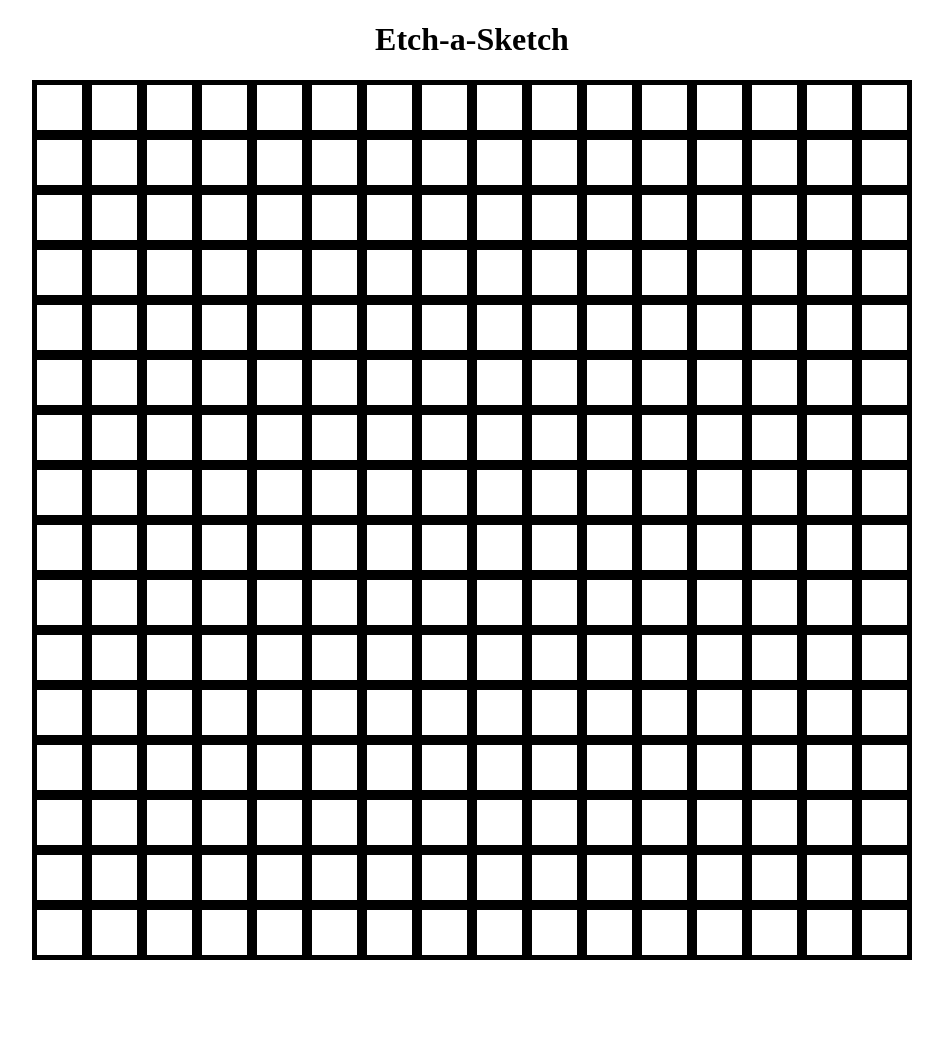
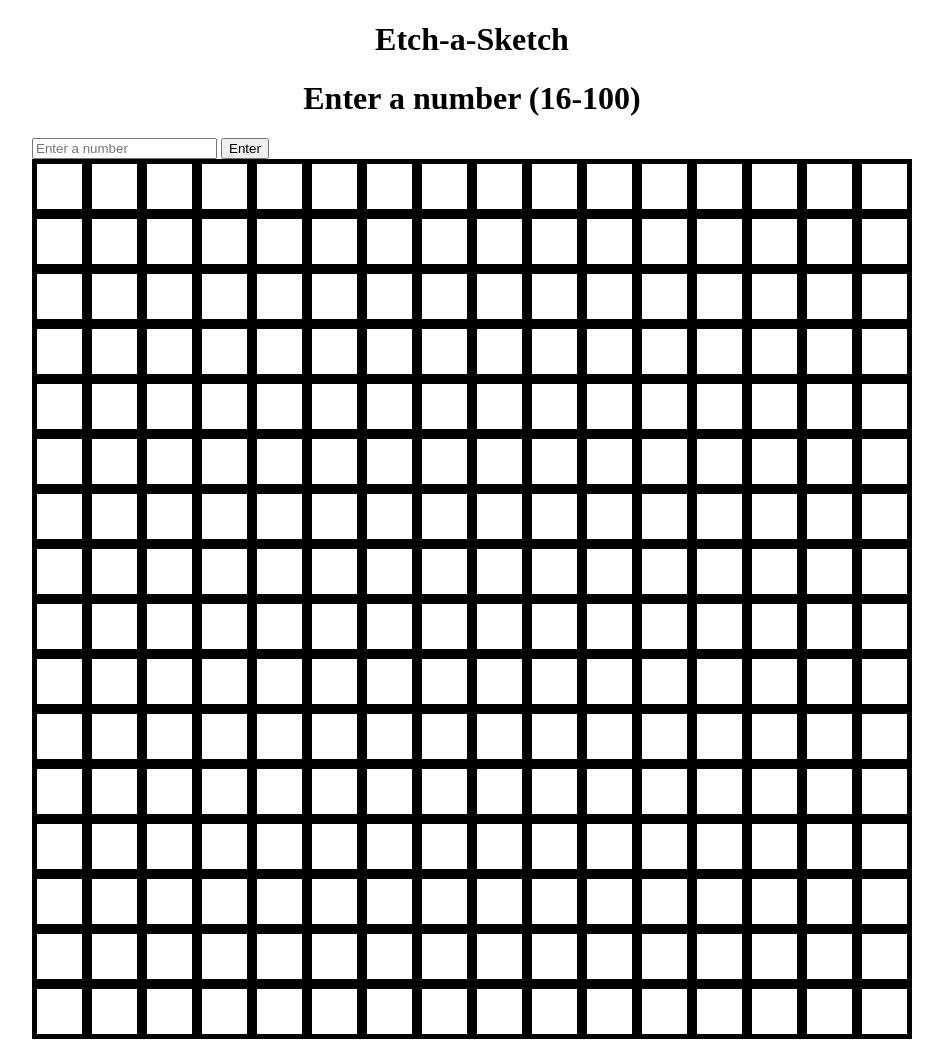
Before and after one commit to g-melling/etch-a-sketch, a plain HTML site: page etch-a-sketch.html in a window 1280 px wide. Shown: the whole page, without its empty margins (168-1111 px from the left). Before the commit the page ends 968 px from the top, so only its background shows below. Drawn offline with Linux system fonts and the light colour scheme.

Commit message:
button added

```diff
--- a/etch-a-sketch.html
+++ b/etch-a-sketch.html
@@ -8,6 +8,11 @@
 </head>
 <body>
     <h1>Etch-a-Sketch</h1>
+    <div id="form-container">
+        <h1>Enter a number (16-100)</h1>
+        <input type="number" id="number-input" placeholder="Enter a number">
+        <button id="number-button">Enter</button>
+    </div>
     <div id="grid-container"></div>
 
     <script src="etch-a-sketch.js"></script>
```
